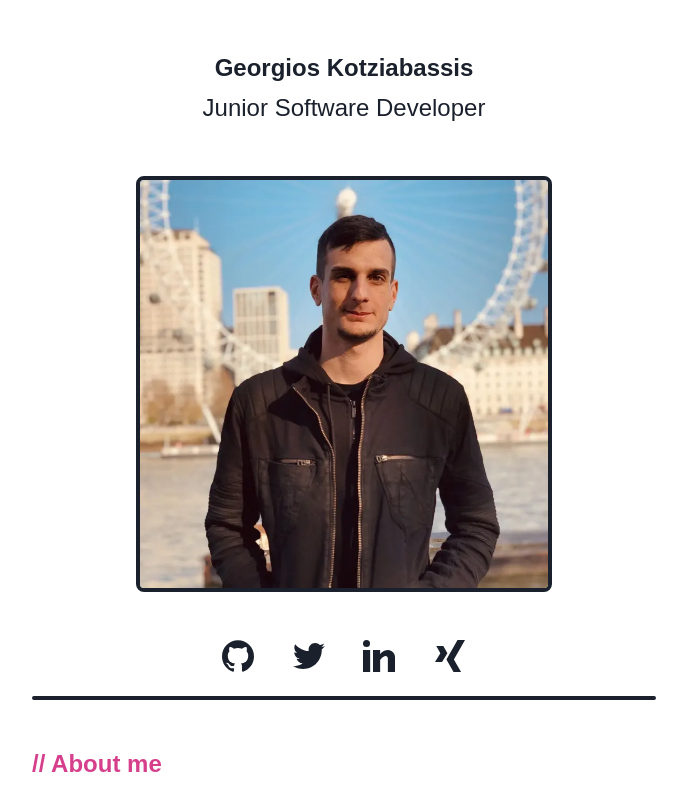
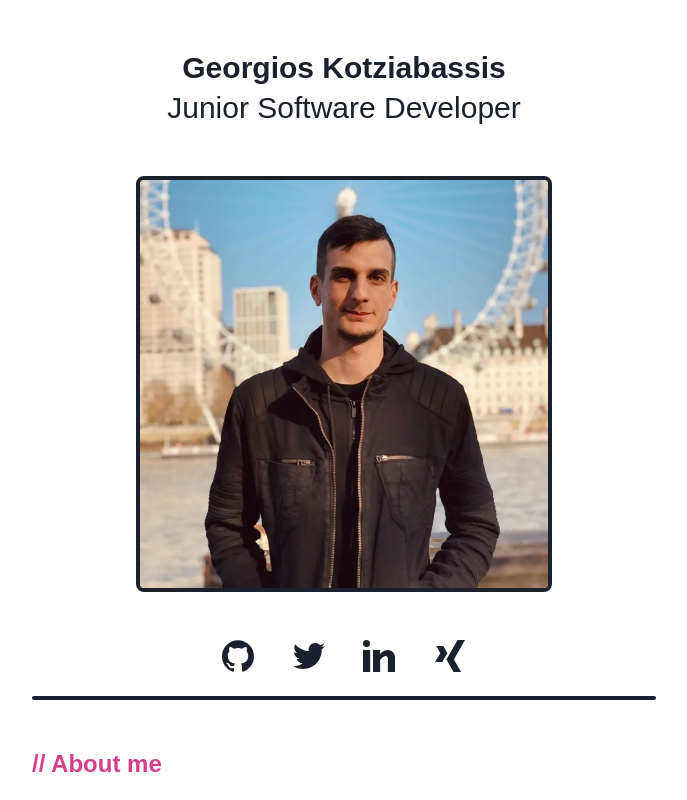
Before and after one commit to aeorge/kotziabassis, a Next.js app: page / in a window 1280 px wide. Shown: the top 800 px of the page, without its empty margins (296-983 px from the left). Built offline with nearby package versions, Linux system fonts and the light colour scheme; a web font is replaced by a local one.

Commit message:
Increased title font size for bigger screens

```diff
--- a/pages/index.js
+++ b/pages/index.js
@@ -15,7 +15,7 @@ const Home = () => {
         <div className='h-12' />
 
         {/* Name and title */}
-        <div className='text-2xl leading-10 text-center'>
+        <div className='text-2xl leading-10 text-center sm:text-3xl'>
           <h1 className='font-bold'>Georgios Kotziabassis</h1>
           <h2 className='font-normal'>Junior Software Developer</h2>
         </div>
```
